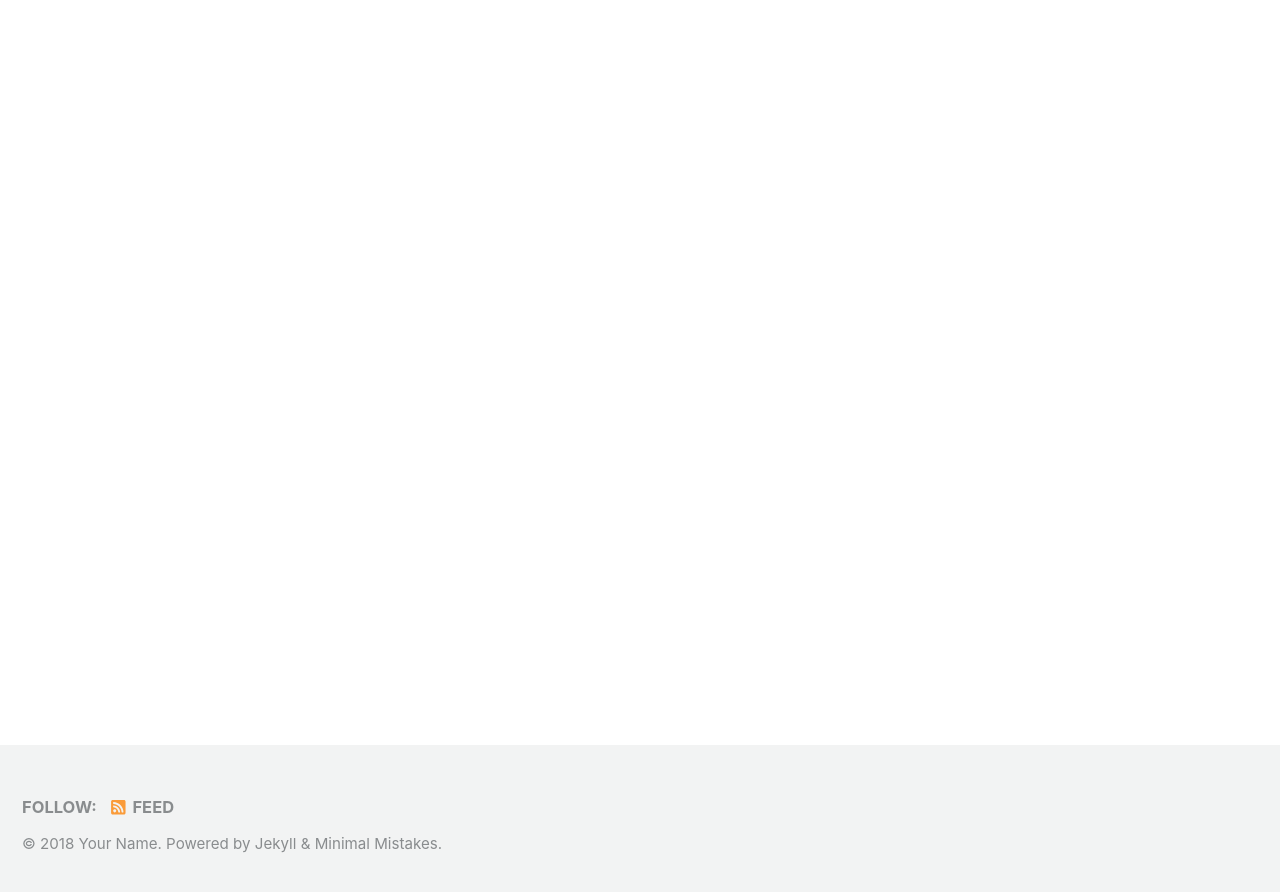
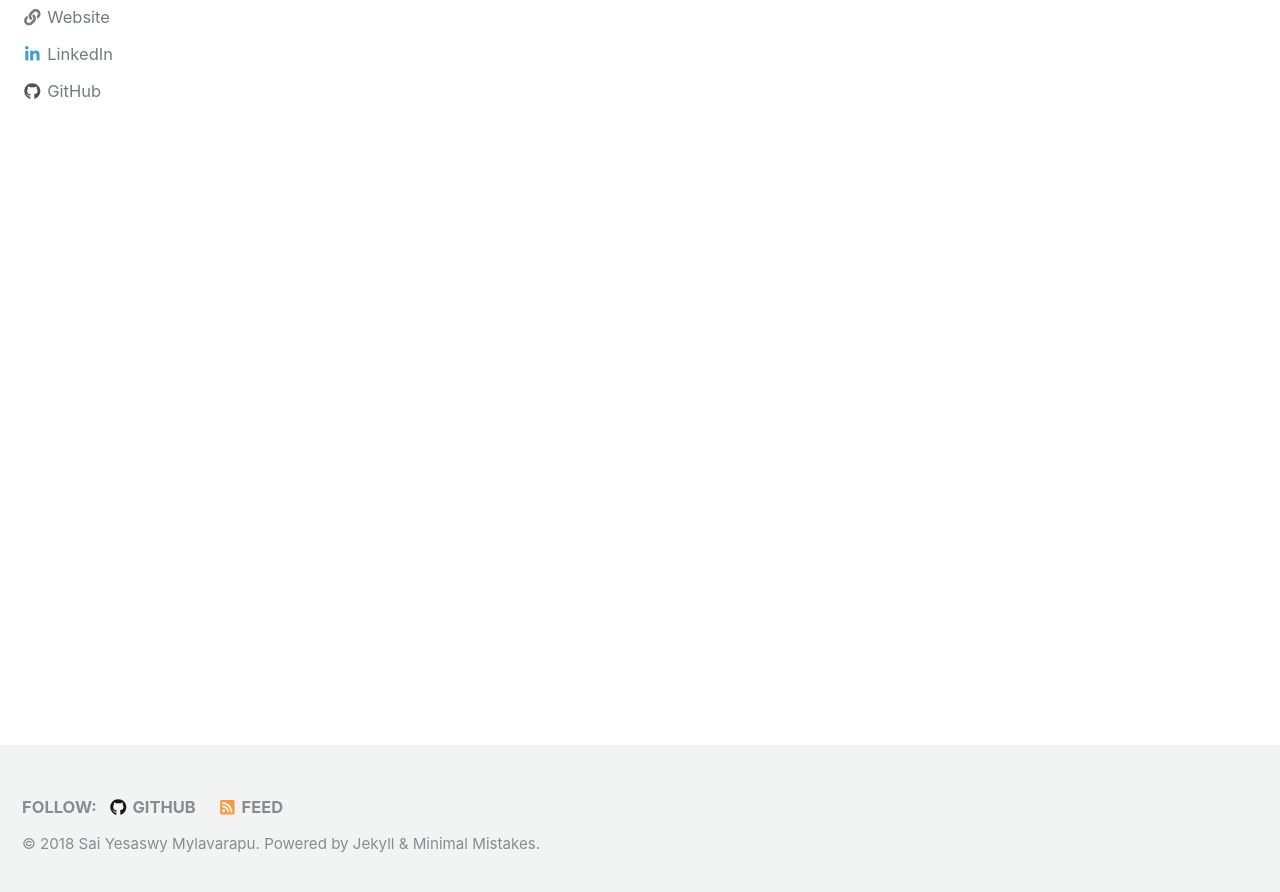
Before and after one commit to saiyesaswym/ssv1993.github.io, a Jekyll site: the page built from index.html, in a window 1280 px wide and 900 px high, scrolled down 222 px. Shown: the top 892 px of the window. Built offline with Jekyll 4.4.1, drawn with Linux system fonts in a browser that asks for light colours; nearby versions of some CDN libraries; the list of posts is cut into pages by our own code; some of the changed text lies outside the part shown.

Commit message:
version 1

```diff
--- a/_config.yml
+++ b/_config.yml
@@ -18,8 +18,8 @@ minimal_mistakes_skin    : "default" # "air", "aqua", "contrast", "dark", "dirt"
 locale                   : "en-US"
 title                    : "Site Title"
 title_separator          : "-"
-name                     : "Your Name"
-description              : "An amazing website."
+name                     : "Sai Yesaswy Mylavarapu"
+description              : "Data Science Enthusiast."
 url                      : # the base hostname & protocol for your site e.g. "https://mmistakes.github.io"
 baseurl                  : # the subpath of your site, e.g. "/blog"
 repository               : # GitHub username/repo-name e.g. "mmistakes/minimal-mistakes"
@@ -101,10 +101,10 @@ analytics:
 
 # Site Author
 author:
-  name             : "Your Name"
+  name             : "Sai Yesaswy Mylavarapu"
   avatar           : # path of avatar image, e.g. "/assets/images/bio-photo.jpg"
-  bio              : "I am an amazing person."
-  location         : "Somewhere"
+  bio              : "I am a Data Science Enthusiast."
+  location         : "Richmond, VA"
   email            :
   links:
     - label: "Email"
@@ -112,16 +112,16 @@ author:
       # url: mailto:your.name@email.com
     - label: "Website"
       icon: "fas fa-fw fa-link"
-      # url: "https://your-website.com"
-    - label: "Twitter"
-      icon: "fab fa-fw fa-twitter-square"
-      # url: "https://twitter.com/"
+      url: "http://saiyesaswy.comli.com/"
+    - label: "LinkedIn"
+      icon: "fab fa-fw fa-linkedin-in"
+      url: "https://www.linkedin.com/in/saiyesaswy/"
     - label: "Facebook"
       icon: "fab fa-fw fa-facebook-square"
       # url: "https://facebook.com/"
     - label: "GitHub"
       icon: "fab fa-fw fa-github"
-      # url: "https://github.com/"
+      url: "https://github.com/ssv1993"
     - label: "Instagram"
       icon: "fab fa-fw fa-instagram"
       # url: "https://instagram.com/"
@@ -137,7 +137,7 @@ footer:
       # url:
     - label: "GitHub"
       icon: "fab fa-fw fa-github"
-      # url:
+      url: "https://github.com/ssv1993"
     - label: "GitLab"
       icon: "fab fa-fw fa-gitlab"
       # url:
```
